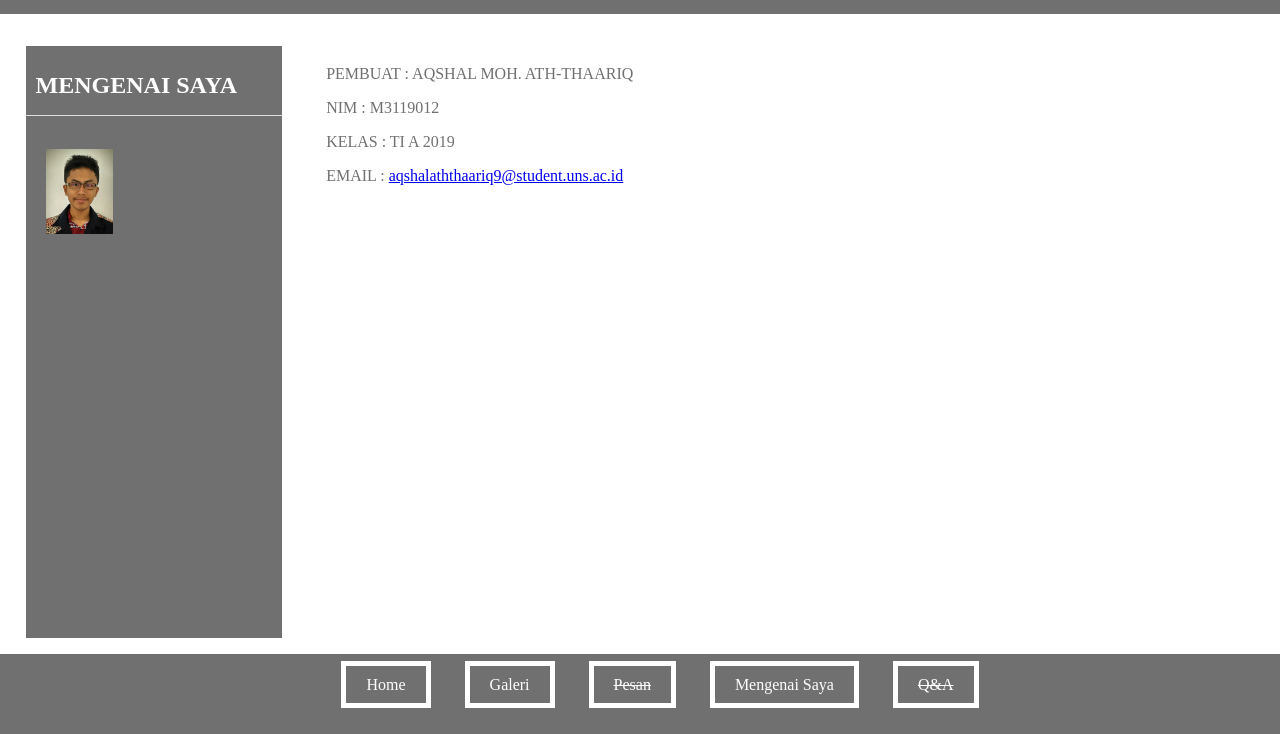
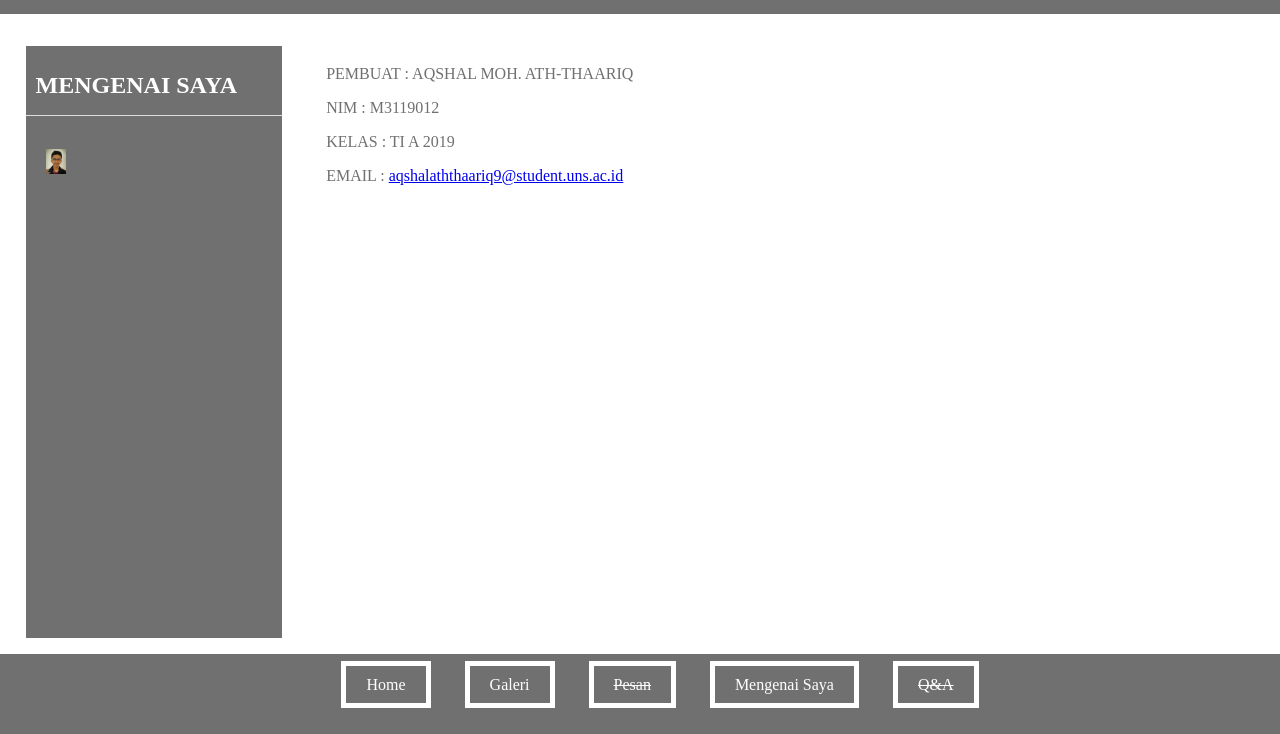
Before and after one commit to Ariqira/ariqira, a plain HTML site: page kontak.html in a window 1280 px wide. Shown: the part 66-800 px from the top of the page. Drawn offline with Linux system fonts and the light colour scheme.

Commit message:
Update kontak.html

```diff
--- a/kontak.html
+++ b/kontak.html
@@ -38,7 +38,7 @@
 			<div class="genre">
 				<ul>
 					<li>
-						<img src="saya.jpg" width="30%" height="30%">
+						<img src="saya.jpg" width="20px">
 					</li>
 				</ul>
 			</div>
```
